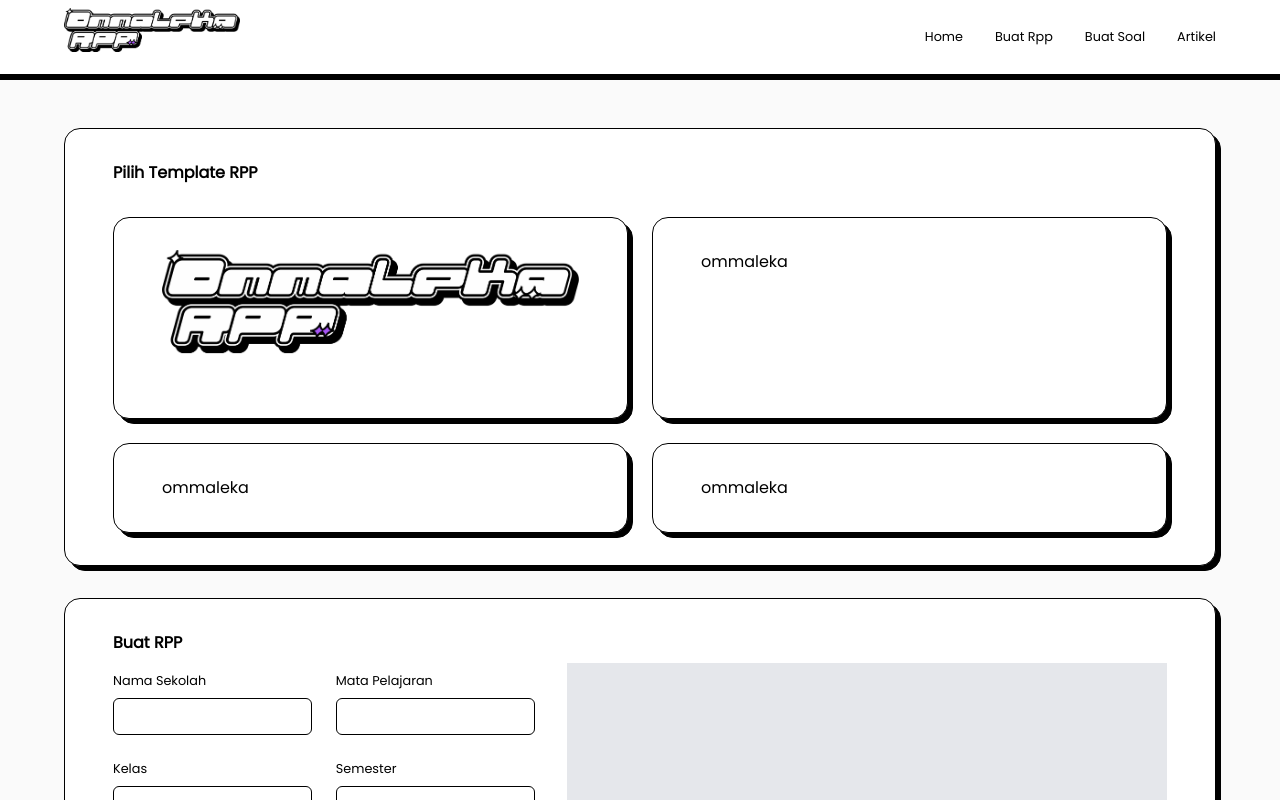
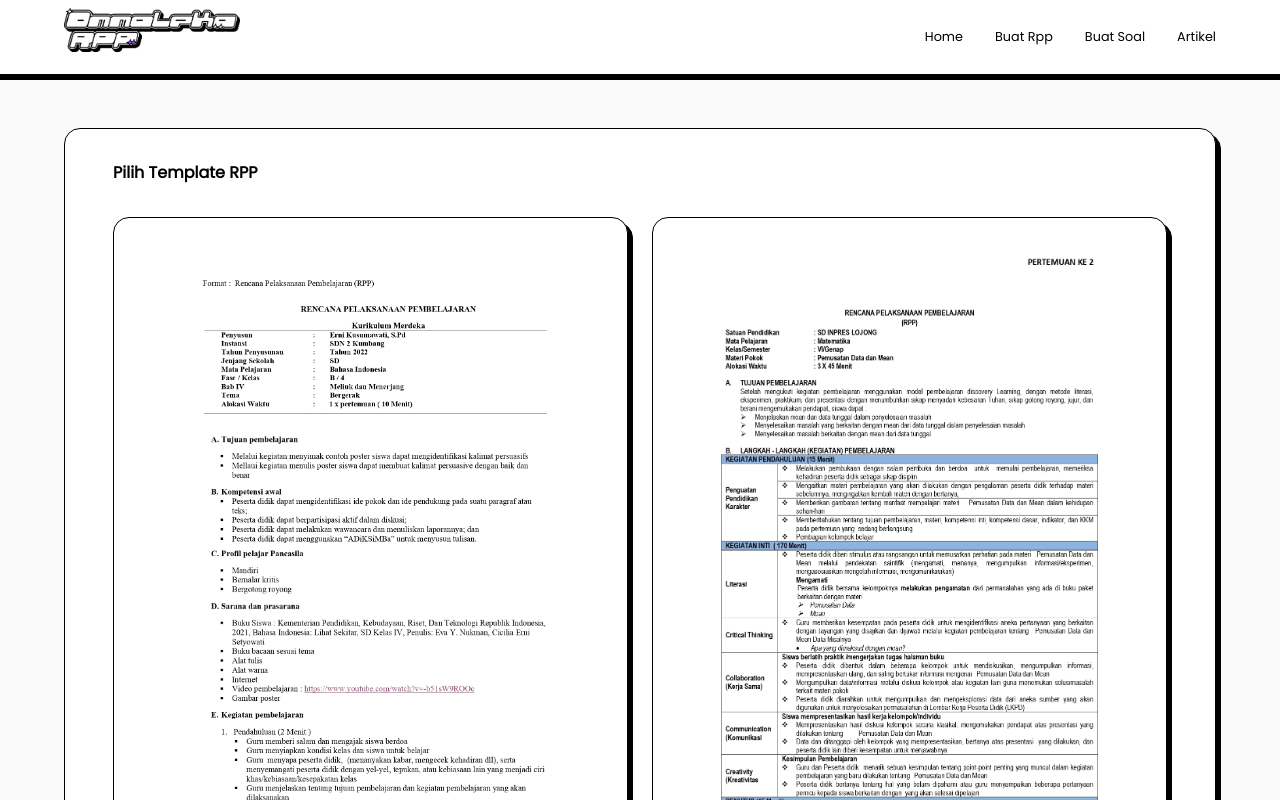
Before and after one commit to guntekhunter/ommaleka, a Next.js app: page / in a window 1280 px wide. Shown: the top 800 px of the page. Built offline with nearby package versions, Linux system fonts and the light colour scheme.

Commit message:
fead: new rpp template

```diff
--- a/src/app/component/rpp/ContainerRpp.tsx
+++ b/src/app/component/rpp/ContainerRpp.tsx
@@ -29,6 +29,7 @@ export default function ContainerRpp() {
   const [tujuanPembelajaran, setTujuanPembelajaran] = useState("");
   const [loading, setLoading] = useState(false);
   const [modal, setModal] = useState(false);
+  const [template, setTemplate] = useState("/data/rpp.txt");
   const [sign, setSign] = useState(false);
   const ref = useRef<HTMLDivElement>(null);
   const print = useReactToPrint({
@@ -40,7 +41,7 @@ export default function ContainerRpp() {
     setSign(false);
     setSummary("");
 
-    const data = await fetch("/data/rpp.txt");
+    const data = await fetch(template);
     const text = await data.text();
     try {
       const res = await fetch("/api/chat", {
@@ -118,30 +119,44 @@ export default function ContainerRpp() {
     e.preventDefault();
     setterFunction(e.target.value);
   };
+
+  const selected = (e: any) => {
+    setTemplate(e);
+  };
   return (
     <div className="w-full flex justify-center bg-[#FAFAFA] h-full min-h-screen py-[3rem] z-0">
       <div className="w-[90%] space-y-[2rem] z-0">
         <div className="bg-white rounded-[1rem] p-[2rem] drop-shadow-3xl px-[3rem] py-[2rem] border-[1.5px] border-black md:block md:space-y-[2rem] z-0 space-y-[2rem] block">
           <h1 className="text-[1rem] font-bold">Pilih Template RPP</h1>
           <div className="grid grid-cols-2 gap-[1.5rem]">
-            <div className="bg-white rounded-[1rem] p-[2rem] drop-shadow-3xl px-[3rem] py-[2rem] border-[1.5px] border-black md:flex md:space-x-[2rem] z-0 space-y-[2rem]">
+            <button
+              onClick={(e) => {
+                selected("/data/rpp-2.txt");
+              }}
+              className="bg-white rounded-[1rem] p-[2rem] drop-shadow-3xl px-[3rem] py-[2rem] border-[1.5px] border-black md:flex md:space-x-[2rem] z-0 space-y-[2rem]"
+            >
               <Image
                 className="object-cover h-full w-full ..."
                 width={500}
                 height={500}
-                src="/logo.png"
+                src="/rpp-1.jpg"
                 alt={""}
               />
-            </div>
-            <div className="bg-white rounded-[1rem] p-[2rem] drop-shadow-3xl px-[3rem] py-[2rem] border-[1.5px] border-black md:flex md:space-x-[2rem] z-0 space-y-[2rem]">
-              ommaleka
-            </div>
-            <div className="bg-white rounded-[1rem] p-[2rem] drop-shadow-3xl px-[3rem] py-[2rem] border-[1.5px] border-black md:flex md:space-x-[2rem] z-0 space-y-[2rem]">
-              ommaleka
-            </div>
-            <div className="bg-white rounded-[1rem] p-[2rem] drop-shadow-3xl px-[3rem] py-[2rem] border-[1.5px] border-black md:flex md:space-x-[2rem] z-0 space-y-[2rem]">
-              ommaleka
-            </div>
+            </button>
+            <button
+              onClick={(e) => {
+                selected("/data/rpp.txt");
+              }}
+              className="bg-white rounded-[1rem] p-[2rem] drop-shadow-3xl px-[3rem] py-[2rem] border-[1.5px] border-black md:flex md:space-x-[2rem] z-0 space-y-[2rem]"
+            >
+              <Image
+                className="object-cover h-full w-full ..."
+                width={500}
+                height={500}
+                src="/rpp-2.jpg"
+                alt={""}
+              />
+            </button>
           </div>
         </div>
         <div className="bg-white rounded-[1rem] p-[2rem] drop-shadow-3xl px-[3rem] py-[2rem] border-[1.5px] border-black md:flex md:space-x-[2rem] z-0 space-y-[2rem]">
```
Also changed, not shown: public/data/rpp-2.txt (added), public/rpp-1.jpg (added), public/rpp-2.jpg (added).
